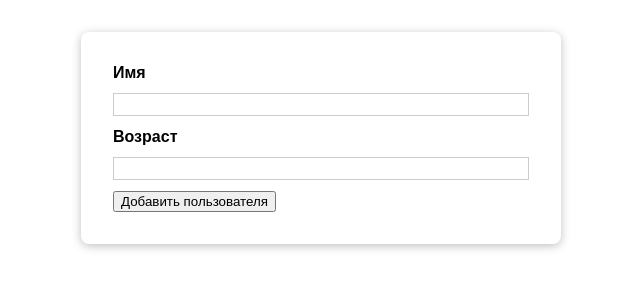
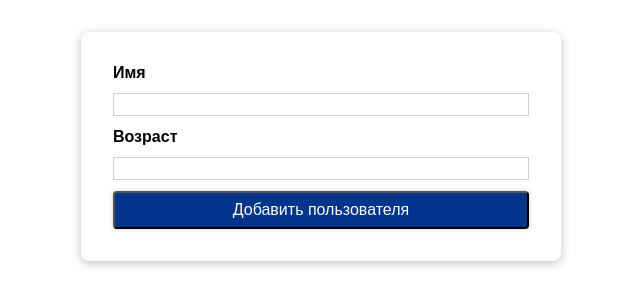
Before and after one commit to sergey87chuvasov/react-project-3, a React (Create React App) app: page / in a window 1280 px wide. Shown: the top 306 px of the page, without its empty margins (319-959 px from the left). Built offline with nearby package versions, Linux system fonts and the light colour scheme; the HTML template or start-up script is replaced by a standard one.

Commit message:
added button and input state

```diff
--- /dev/null
+++ b/src/components/UI/Button.js
@@ -0,0 +1,11 @@
+import styles from './Button.module.css';
+
+const Button = (props) => {
+  return (
+    <button className={styles.button} type={props.type} onClick={props.onClick}>
+      {props.children}
+    </button>
+  );
+};
+
+export default Button;
--- /dev/null
+++ b/src/components/UI/Button.module.css
@@ -0,0 +1,20 @@
+.button {
+  width: 100%;
+  font: inherit;
+  padding: 0.5rem 1.5rem;
+  color: white;
+  background: #00358b;
+  border-radius: 4px;
+  box-shadow: 0 0 4px rgba(50, 50, 50, 0.25);
+  cursor: pointer;
+}
+
+.button:focus {
+  outline: none;
+}
+
+.button:hover,
+.button:active {
+  background: #245fbd;
+  box-shadow: 0 0 8px rgba(50, 50, 50, 0.25);
+}
--- a/src/components/Users/CreateUser.js
+++ b/src/components/Users/CreateUser.js
@@ -1,20 +1,35 @@
 // import './CreateUser.css';
+import React, { useState } from 'react';
+import Button from '../UI/Button';
 import Card from '../UI/Card';
 import styles from './CreateUser.module.css';
 
 const CreateUser = (props) => {
+  const [inputName, setInputName] = useState('');
+  const [inputAge, setInputAge] = useState('');
+
   const createUserHandler = (event) => {
     event.preventDefault();
+    console.log(inputName, inputAge);
+  };
+
+  const nameChangeHandler = (event) => {
+    setInputName(event.target.value);
+  };
+
+  const ageChangeHandler = (event) => {
+    setInputAge(event.target.value);
   };
 
   return (
     <Card className={styles.input}>
       <form onSubmit={createUserHandler}>
         <label htmlFor='name'>Имя</label>
-        <input id='name' type='text' />
+        <input id='name' type='text' onChange={nameChangeHandler} />
         <label htmlFor='age'>Возраст</label>
-        <input id='age' type='number' />
-        <button type='submit'>Добавить пользователя</button>
+        <input id='age' type='number' onChange={ageChangeHandler} />
+        {/* <button type='submit'>Добавить пользователя</button> */}
+        <Button type='submit'>Добавить пользователя</Button>
       </form>
     </Card>
   );
```
Also changed, not shown: 1 other file (tests, documents, lock files or other folders).
